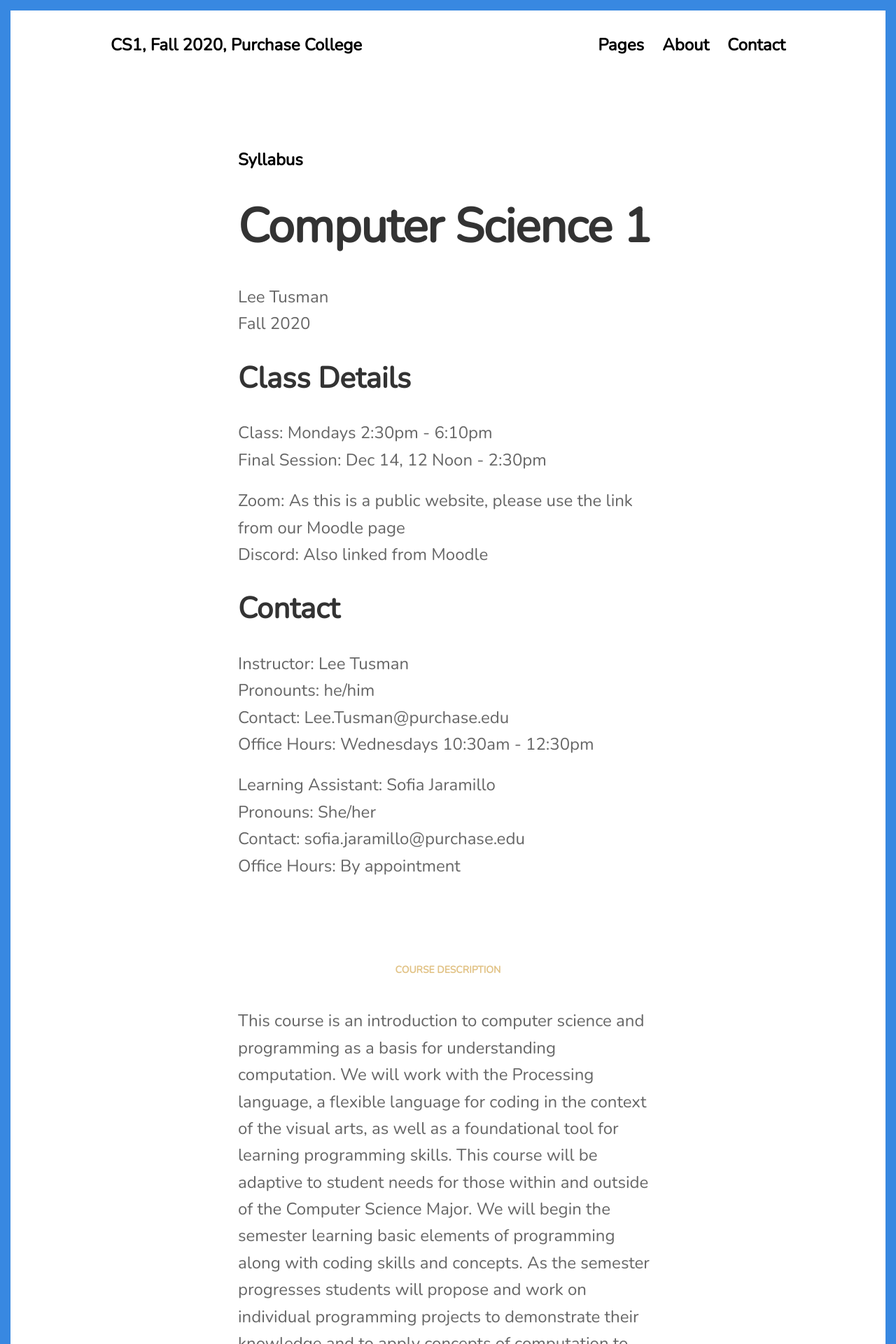
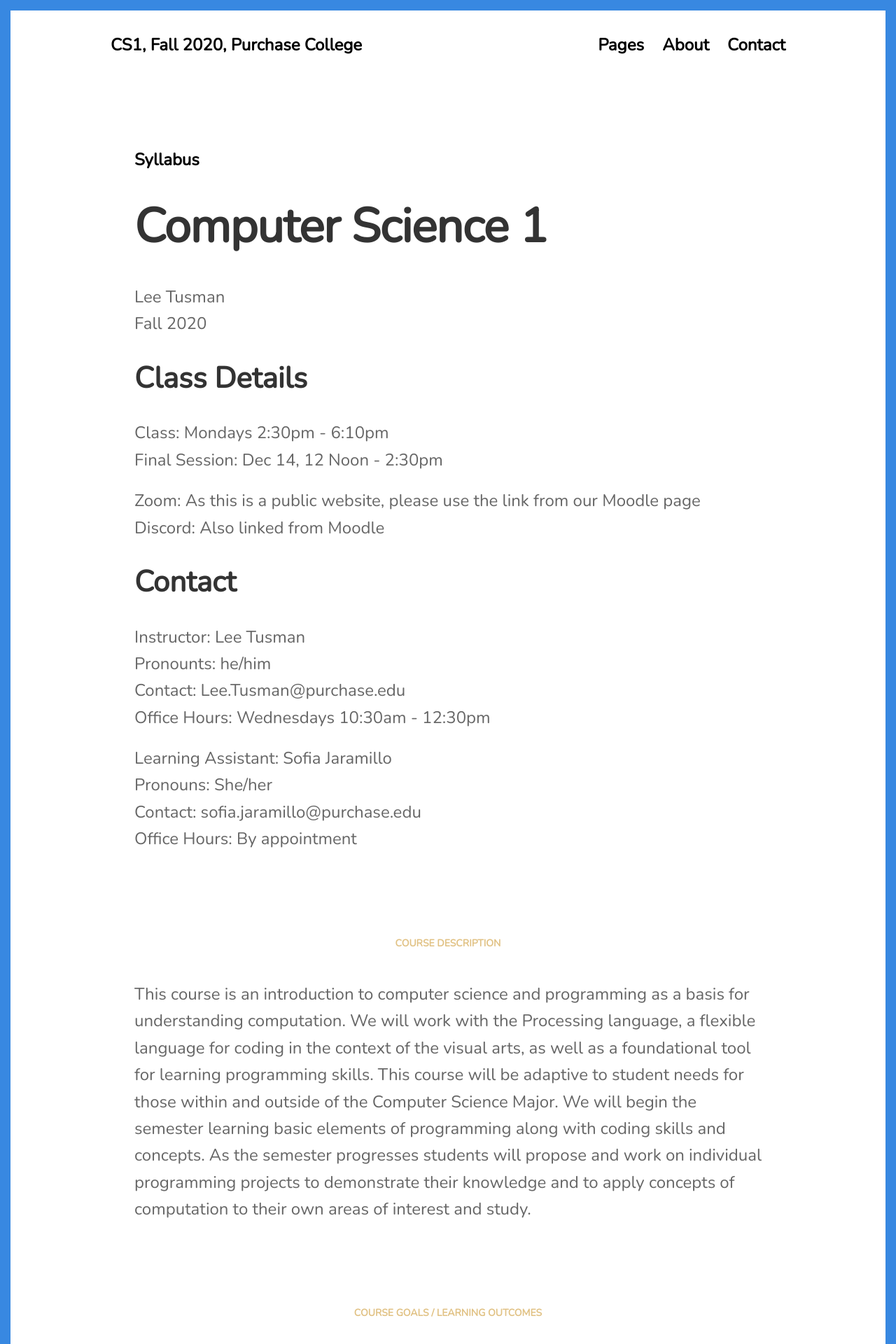
Before and after one commit to lee2sman/cs1_fall2020, a Jekyll site: the page built from _posts/2020-08-28-syllabus.md, in a window 1280 px wide. Shown: the top 1920 px of the page at 70% size. Built offline with Jekyll 4.4.1, drawn with Linux system fonts in a browser that asks for light colours; nearby versions of some CDN libraries.

Commit message:
update _post.sass

```diff
--- a/assets/css/3-sections/_post.sass
+++ b/assets/css/3-sections/_post.sass
@@ -1,5 +1,5 @@
 .work-container
-  max-width: 600px
+  max-width: 70vw
   margin: 0px auto 30px
   position: relative
   display: block
@@ -10,6 +10,8 @@
     font:
       weight: 700
       size: 24px
+  p
+    size: 1rem
   img
     max-width: 100%
   a
```
